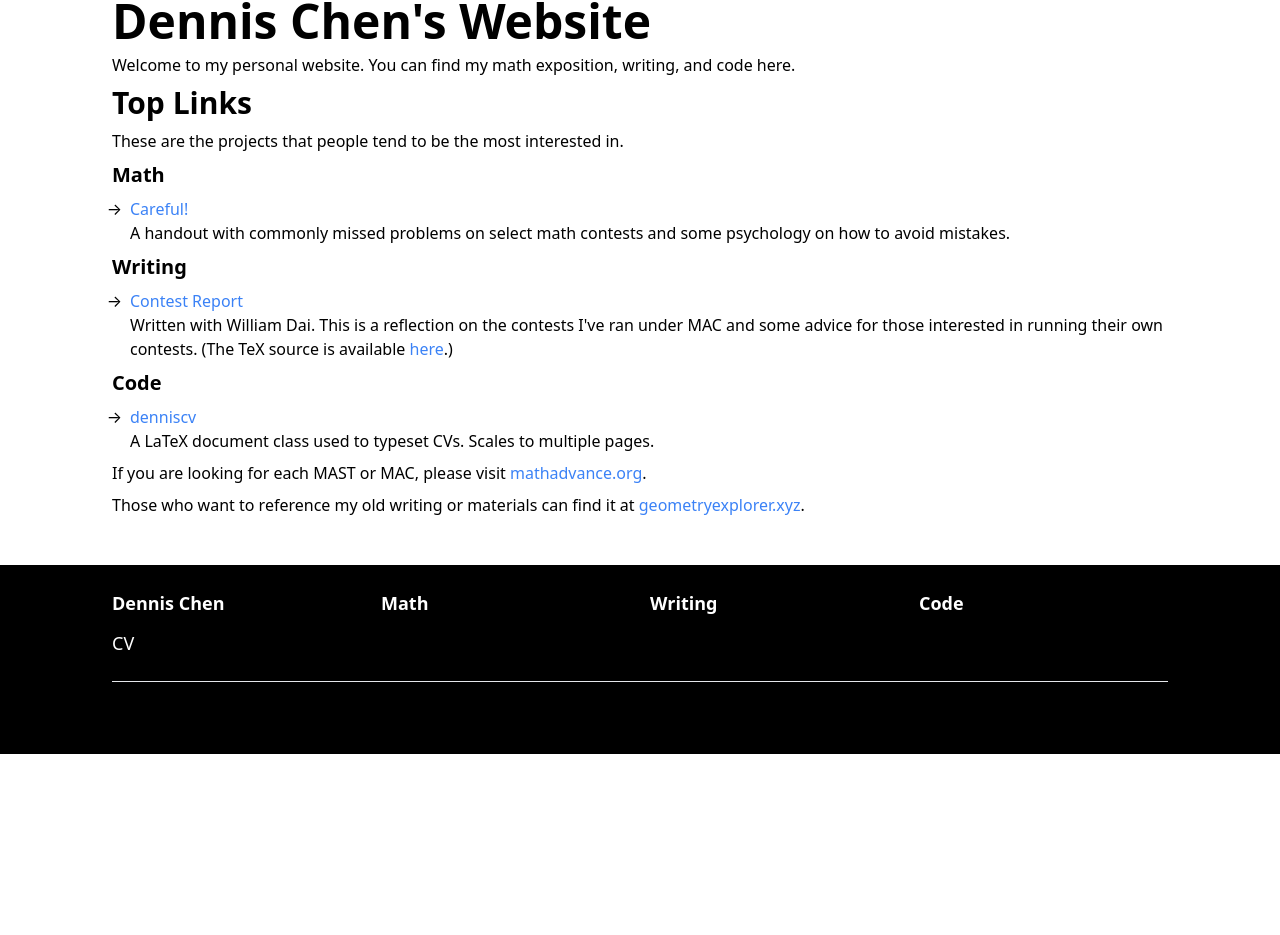
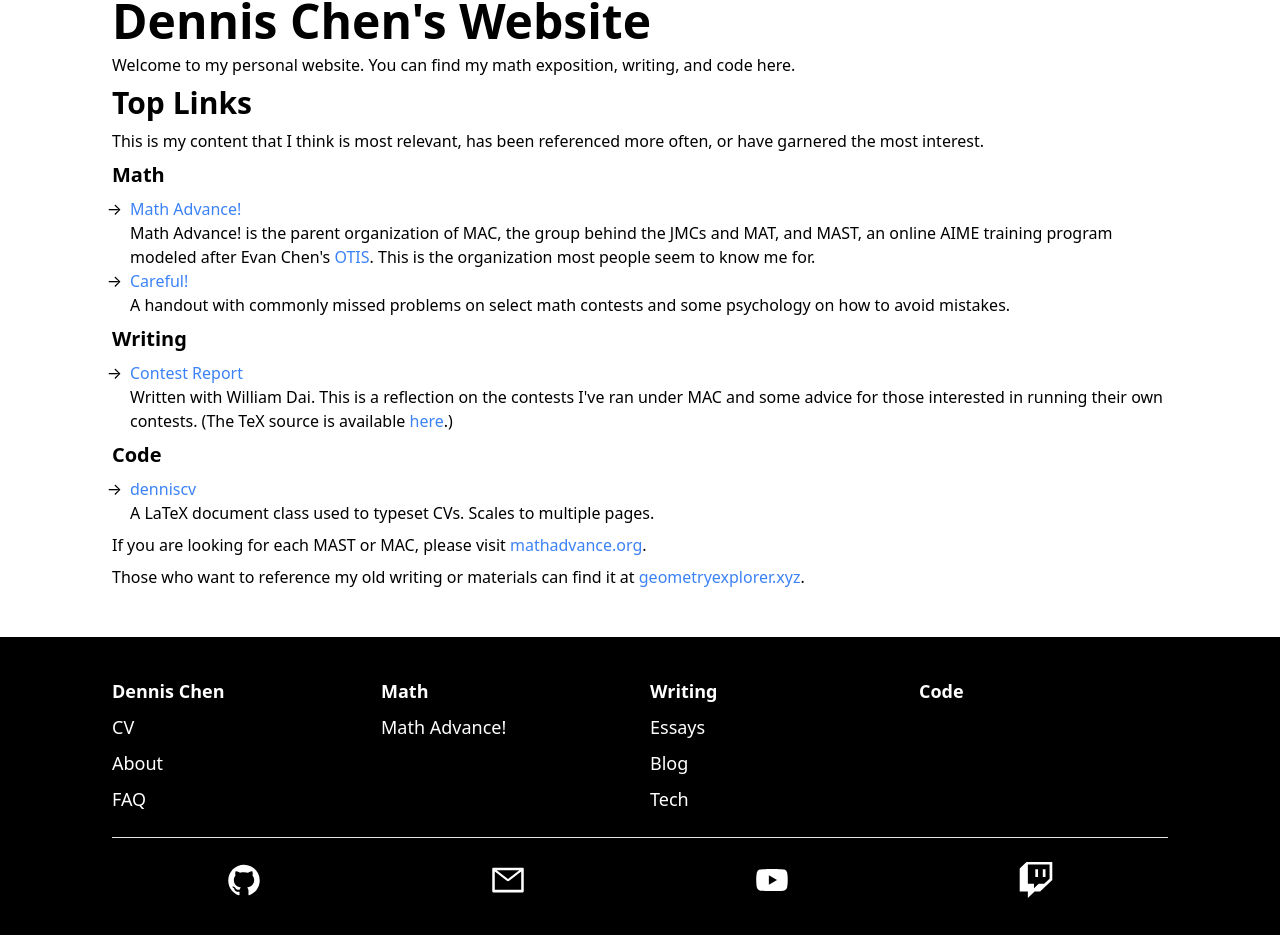
Before and after one commit to chennisden/dennisc.net, a Next.js app: page / in a window 1280 px wide. Shown: the part 111-1046 px from the top of the page. Before the commit the page ends 865 px from the top, so only its background shows below. Built offline with nearby package versions, Linux system fonts and the light colour scheme.

Commit message:
Navbar + small content changes on Index

```diff
--- a/components/Footer.tsx
+++ b/components/Footer.tsx
@@ -1,5 +1,8 @@
 import { FC } from "react";
 import NextLink from "next/link";
+
+import { AiFillGithub, AiOutlineMail, AiFillYoutube } from "react-icons/ai";
+import { FaTwitch } from "react-icons/fa";
 
 const Link: FC<{ href: string; className?: string; }> = ({ href, className, children }) => {
   return (
@@ -11,25 +14,50 @@ const Link: FC<{ href: string; className?: string; }> = ({ href, className, chil
 
 const Footer: FC<{}> = () => {
   return (
-    <div className="bg-black pt-6 pb-12 px-28">
+    <div className="bg-black py-10 px-28">
       <div className="grid grid-cols-4 flex items-start text-white text-lg gap-x-5">
-        <div className="grid gap-y-3">
+        <div className="grid gap-y-2">
           <Link href="/" className="font-bold">Dennis Chen</Link>
           <Link href="cv.pdf">CV</Link>
+          <Link href="about">About</Link>
+          <Link href="faq">FAQ</Link>
         </div>
-        <div className="grid gap-y-3">
+        <div className="grid gap-y-2">
           <Link href="math" className="font-bold">Math</Link>
+          <Link href="https://www.mathadvance.org">Math Advance!</Link>
         </div>
-        <div className="grid gap-y-3">
+        <div className="grid gap-y-2">
           <Link href="writing" className="font-bold">Writing</Link>
+          <Link href="writing/essay">Essays</Link>
+          <Link href="writing/blog">Blog</Link>
+          <Link href="writing/tech">Tech</Link>
         </div>
-        <div className="grid gap-y-3">
+        <div className="grid gap-y-2">
           <Link href="code" className="font-bold">Code</Link>
         </div>
       </div>
       <hr className="my-6" />
-      <div className="grid grid-cols-4 flex items-center">
-
+      <div className="grid grid-cols-4 flex place-items-center text-4xl text-white">
+        <NextLink href="https://github.com/chennisden">
+          <a>
+            <AiFillGithub />
+          </a>
+        </NextLink>
+        <NextLink href="mailto:dchen@dennisc.net">
+          <a>
+            <AiOutlineMail />
+          </a>
+        </NextLink>
+        <NextLink href="https://www.youtube.com/channel/UChpIX4Ue1DmLm8qeR0ANbRg">
+          <a>
+            <AiFillYoutube />
+          </a>
+        </NextLink>
+        <NextLink href="https://twitch.tv/chennis199">
+          <a>
+            <FaTwitch />
+          </a>
+        </NextLink>
       </div>
     </div>
   );
--- a/package.json
+++ b/package.json
@@ -12,6 +12,7 @@
     "postcss": "^8.2.13",
     "react": "^17.0.2",
     "react-dom": "^17.0.2",
+    "react-icons": "^4.2.0",
     "tailwindcss": "^2.2.7"
   },
   "devDependencies": {
--- a/pages/index.tsx
+++ b/pages/index.tsx
@@ -5,30 +5,33 @@ const Item: FC<{
   name: string;
   link: string;
 }> = ({ children, name, link }) => (
-  <li><Link href = {`${link}`}>{name}</Link><p>{children}</p></li>
+  <li><Link href={`${link}`}>{name}</Link><p>{children}</p></li>
 );
 
 const Home: FC<{}> = () => {
   return (
-    <div className = "mx-28 mt-8 space-y-2">
-      <h1 className = "text-5xl font-bold">Dennis Chen's Website</h1>
+    <div className="mx-28 mt-8 space-y-2">
+      <h1 className="text-5xl font-bold">Dennis Chen's Website</h1>
       <p>Welcome to my personal website. You can find my math exposition, writing, and code here.</p>
-      <h2 className = "text-3xl font-bold">Top Links</h2>
-      <p>These are the projects that people tend to be the most interested in.</p>
-      <h3 className = "text-xl font-bold">Math</h3>
+      <h2 className="text-3xl font-bold">Top Links</h2>
+      <p>This is my content that I think is most relevant, has been referenced more often, or have garnered the most interest.</p>
+      <h3 className="text-xl font-bold">Math</h3>
       <ul>
-        <Item name = "Careful!" link = "resources/careful.pdf">A handout with commonly missed problems on select math contests and some psychology on how to avoid mistakes.</Item>
+        <Item name="Math Advance!" link="https://www.mathadvance.org">
+          Math Advance! is the parent organization of MAC, the group behind the JMCs and MAT, and MAST, an online AIME training program modeled after Evan Chen's <Link href="https://web.evanchen.cc/otis.html">OTIS</Link>. This is the organization most people seem to know me for.
+        </Item>
+        <Item name="Careful!" link="resources/careful.pdf">A handout with commonly missed problems on select math contests and some psychology on how to avoid mistakes.</Item>
       </ul>
-      <h3 className = "text-xl font-bold">Writing</h3>
+      <h3 className="text-xl font-bold">Writing</h3>
       <ul>
-        <Item name = "Contest Report" link = "reports/contest-creation.pdf">Written with William Dai. This is a reflection on the contests I've ran under MAC and some advice for those interested in running their own contests. (The TeX source is available <Link href = "reports/contest-creation.tex"><a>here</a></Link>.)</Item>
+        <Item name="Contest Report" link="reports/contest-creation.pdf">Written with William Dai. This is a reflection on the contests I've ran under MAC and some advice for those interested in running their own contests. (The TeX source is available <Link href="reports/contest-creation.tex"><a>here</a></Link>.)</Item>
       </ul>
-      <h3 className = "text-xl font-bold">Code</h3>
+      <h3 className="text-xl font-bold">Code</h3>
       <ul>
-        <Item name = "denniscv" link = "https://github.com/chennisden/denniscv">A LaTeX document class used to typeset CVs. Scales to multiple pages.</Item>
+        <Item name="denniscv" link="https://github.com/chennisden/denniscv">A LaTeX document class used to typeset CVs. Scales to multiple pages.</Item>
       </ul>
-      <p>If you are looking for each MAST or MAC, please visit <Link href = "https://www.mathadvance.org">mathadvance.org</Link>.</p>
-      <p>Those who want to reference my old writing or materials can find it at <Link href = "https://www.geometryexplorer.xyz">geometryexplorer.xyz</Link>.</p>
+      <p>If you are looking for each MAST or MAC, please visit <Link href="https://www.mathadvance.org">mathadvance.org</Link>.</p>
+      <p>Those who want to reference my old writing or materials can find it at <Link href="https://www.geometryexplorer.xyz">geometryexplorer.xyz</Link>.</p>
     </div>
   );
 };
```
Also changed, not shown: 1 other file (tests, documents, lock files or other folders).
